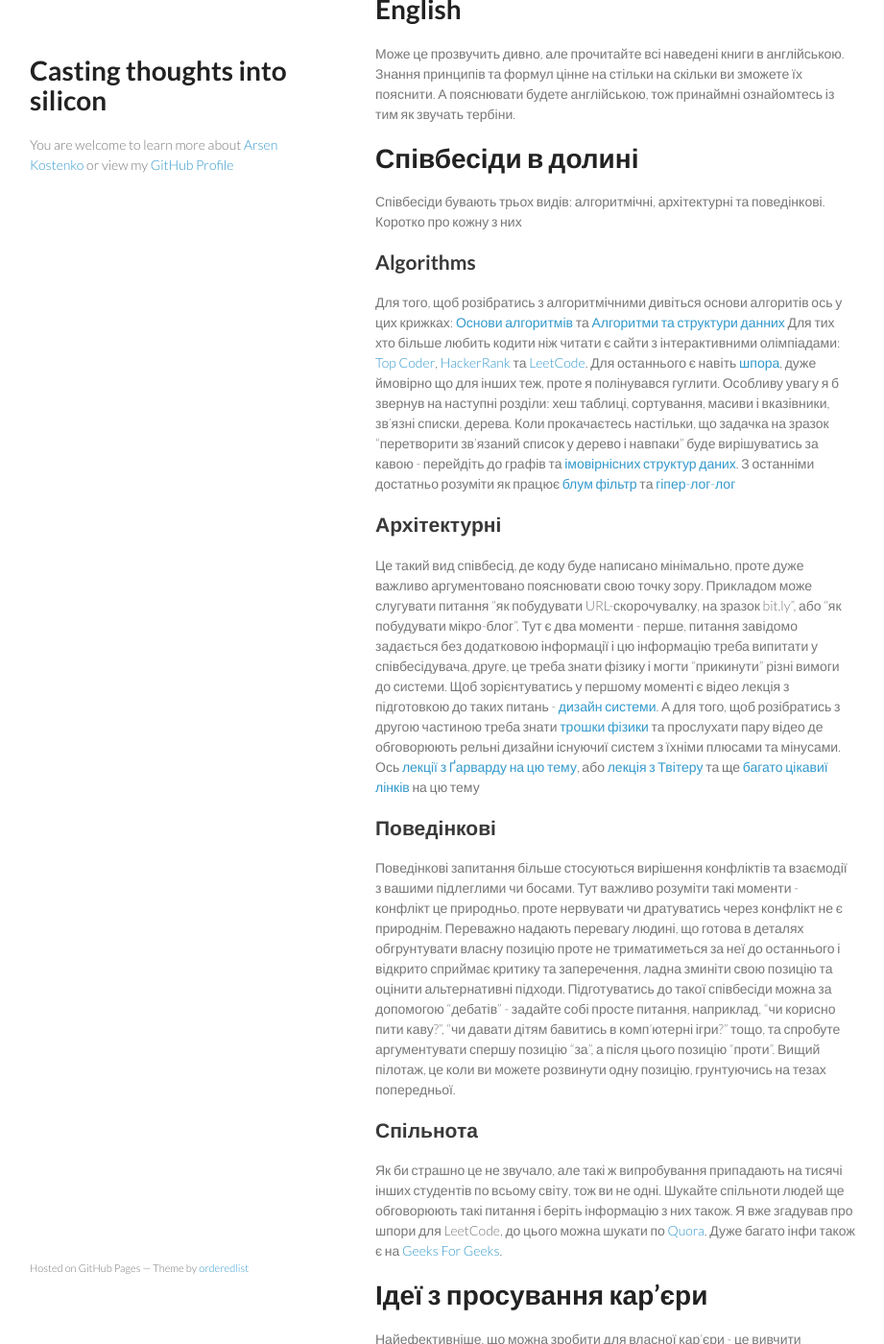
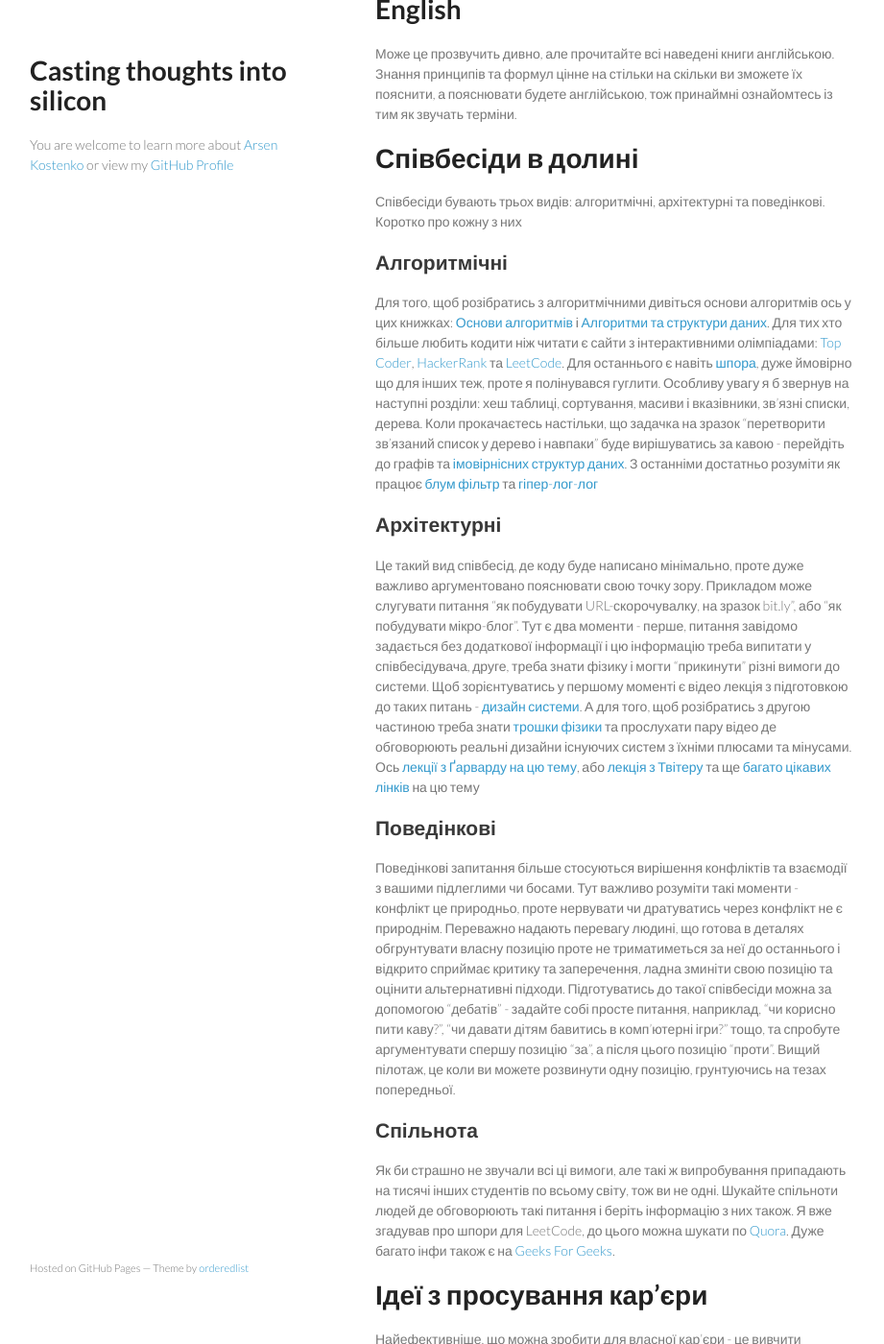
Before and after one commit to kosty/kosty.github.com, a Jekyll site: the page built from _posts/2016-10-08-Must-reads-for-cs-grads.markdown, in a window 1280 px wide and 1400 px high, scrolled down 712 px. Shown: the whole window at 96% size, without its empty margins (179-1100 px from the left). Built offline with Jekyll 4.4.1, drawn with Linux system fonts in a browser that asks for light colours; Markdown is read by kramdown in place of the engine named in the settings.

Commit message:
some more typos fixed

```diff
--- a/_posts/2016-10-08-Must-reads-for-cs-grads.markdown
+++ b/_posts/2016-10-08-Must-reads-for-cs-grads.markdown
@@ -31,19 +31,19 @@ summary: Вчити англійську, вчити основи алгорит
 
 # English
 
-Може це прозвучить дивно, але прочитайте всі наведені книги в англійською. Знання принципів та формул цінне на стільки на скільки ви зможете їх пояснити. А пояснювати будете англійською, тож принаймні ознайомтесь із тим як звучать тербіни.
+Може це прозвучить дивно, але прочитайте всі наведені книги англійською. Знання принципів та формул цінне на стільки на скільки ви зможете їх пояснити, а пояснювати будете англійською, тож принаймні ознайомтесь із тим як звучать терміни.
 
 # Співбесіди в долині
 
 Співбесіди бувають трьох видів: алгоритмічні, архітектурні та поведінкові. Коротко про кожну з них
 
-## Algorithms
+## Алгоритмічні
 
-Для того, щоб розібратись з алгоритмічними дивіться основи алгоритів ось у цих крижках: [Основи алгоритмів](https://mitpress.mit.edu/books/introduction-algorithms) та [Алгоритми та структури данних](https://www.amazon.com/Data-Structures-Algorithms-Alfred-Aho/dp/0201000237/ref=sr_1_3?s=books&ie=UTF8&qid=1475961977&sr=1-3&keywords=Data+Structures+and+Algorithms) Для тих хто більше любить кодити ніж читати є сайти з інтерактивними олімпіадами:  [Top Coder](https://www.topcoder.com/), [HackerRank](https://www.hackerrank.com/) та [LeetCode](https://leetcode.com/). Для останнього є навіть [шпора](https://www.gitbook.com/book/tenderleo/leetcode-solutions-/details), дуже ймовірно що для інших теж, проте я полінувався гуглити. Особливу увагу я б звернув на наступні розділи: хеш таблиці, сортування, масиви і вказівники, зв'язні списки, дерева. Коли прокачаєтесь настільки, що задачка на зразок "перетворити зв'язаний список у дерево і навпаки" буде вирішуватись за кавою - перейдіть до графів та [імовірнісних структур даних](https://en.wikipedia.org/wiki/Category:Probabilistic_data_structures). З останніми достатньо розуміти як працює [блум фільтр](https://en.wikipedia.org/wiki/Bloom_filter) та [гіпер-лог-лог](https://en.wikipedia.org/wiki/HyperLogLog)
+Для того, щоб розібратись з алгоритмічними дивіться основи алгоритмів ось у цих книжках: [Основи алгоритмів](https://mitpress.mit.edu/books/introduction-algorithms) і [Алгоритми та структури даних](https://www.amazon.com/Data-Structures-Algorithms-Alfred-Aho/dp/0201000237/ref=sr_1_3?s=books&ie=UTF8&qid=1475961977&sr=1-3&keywords=Data+Structures+and+Algorithms). Для тих хто більше любить кодити ніж читати є сайти з інтерактивними олімпіадами:  [Top Coder](https://www.topcoder.com/), [HackerRank](https://www.hackerrank.com/) та [LeetCode](https://leetcode.com/). Для останнього є навіть [шпора](https://www.gitbook.com/book/tenderleo/leetcode-solutions-/details), дуже ймовірно що для інших теж, проте я полінувався гуглити. Особливу увагу я б звернув на наступні розділи: хеш таблиці, сортування, масиви і вказівники, зв'язні списки, дерева. Коли прокачаєтесь настільки, що задачка на зразок "перетворити зв'язаний список у дерево і навпаки" буде вирішуватись за кавою - перейдіть до графів та [імовірнісних структур даних](https://en.wikipedia.org/wiki/Category:Probabilistic_data_structures). З останніми достатньо розуміти як працює [блум фільтр](https://en.wikipedia.org/wiki/Bloom_filter) та [гіпер-лог-лог](https://en.wikipedia.org/wiki/HyperLogLog)
 
 ## Архітектурні
 
-Це такий вид співбесід, де коду буде написано мінімально, проте дуже важливо аргументовано пояснювати свою точку зору. Прикладом може слугувати питання "як побудувати URL-скорочувалку, на зразок bit.ly", або "як побудувати мікро-блог". Тут є два моменти - перше, питання завідомо задається без додатковою інформації і цю інформацію треба випитати у співбесідувача, друге, це треба знати фізику і могти "прикинути" різні вимоги до системи. Щоб зорієнтуватись у першому моменті є відео лекція з підготовкою до таких питань - [дизайн системи](https://www.hiredintech.com/courses/system-design). А для того, щоб розібратись з другою частиною треба знати [трошки фізики]() та прослухати пару відео де обговорюють рельні дизайни існуючиї систем з їхніми плюсами та мінусами. Ось [лекції з Ґарварду на цю тему](https://www.youtube.com/watch?v=-W9F__D3oY4), або [лекція з Твітеру](https://www.infoq.com/presentations/Twitter-Timeline-Scalability) та ще [багато цікавиї лінків](https://www.quora.com/How-do-I-prepare-to-answer-design-questions-in-a-technical-interview) на цю тему
+Це такий вид співбесід, де коду буде написано мінімально, проте дуже важливо аргументовано пояснювати свою точку зору. Прикладом може слугувати питання "як побудувати URL-скорочувалку, на зразок bit.ly", або "як побудувати мікро-блог". Тут є два моменти - перше, питання завідомо задається без додаткової інформації і цю інформацію треба випитати у співбесідувача, друге, треба знати фізику і могти "прикинути" різні вимоги до системи. Щоб зорієнтуватись у першому моменті є відео лекція з підготовкою до таких питань - [дизайн системи](https://www.hiredintech.com/courses/system-design). А для того, щоб розібратись з другою частиною треба знати [трошки фізики]() та прослухати пару відео де обговорюють реальні дизайни існуючих систем з їхніми плюсами та мінусами. Ось [лекції з Ґарварду на цю тему](https://www.youtube.com/watch?v=-W9F__D3oY4), або [лекція з Твітеру](https://www.infoq.com/presentations/Twitter-Timeline-Scalability) та ще [багато цікавих лінків](https://www.quora.com/How-do-I-prepare-to-answer-design-questions-in-a-technical-interview) на цю тему
 
 ## Поведінкові
 
@@ -51,7 +51,7 @@ summary: Вчити англійську, вчити основи алгорит
 
 ## Спільнота
 
-Як би страшно це не звучало, але такі ж випробування припадають на тисячі інших студентів по всьому світу, тож ви не одні. Шукайте спільноти людей ще обговорюють такі питання і беріть інформацію з них також. Я вже згадував про шпори для LeetCode, до цього можна шукати по [Quora](https://www.quora.com/). Дуже багато інфи також є на [Geeks For Geeks](http://www.geeksforgeeks.org/).
+Як би страшно не звучали всі ці вимоги, але такі ж випробування припадають на тисячі інших студентів по всьому світу, тож ви не одні. Шукайте спільноти людей де обговорюють такі питання і беріть інформацію з них також. Я вже згадував про шпори для LeetCode, до цього можна шукати по [Quora](https://www.quora.com/). Дуже багато інфи також є на [Geeks For Geeks](http://www.geeksforgeeks.org/).
 
 # Ідеї з просування кар'єри
 
```
Also changed, not shown: other parts of _posts/2016-10-08-Must-reads-for-cs-grads.markdown (+1 -1 lines).
